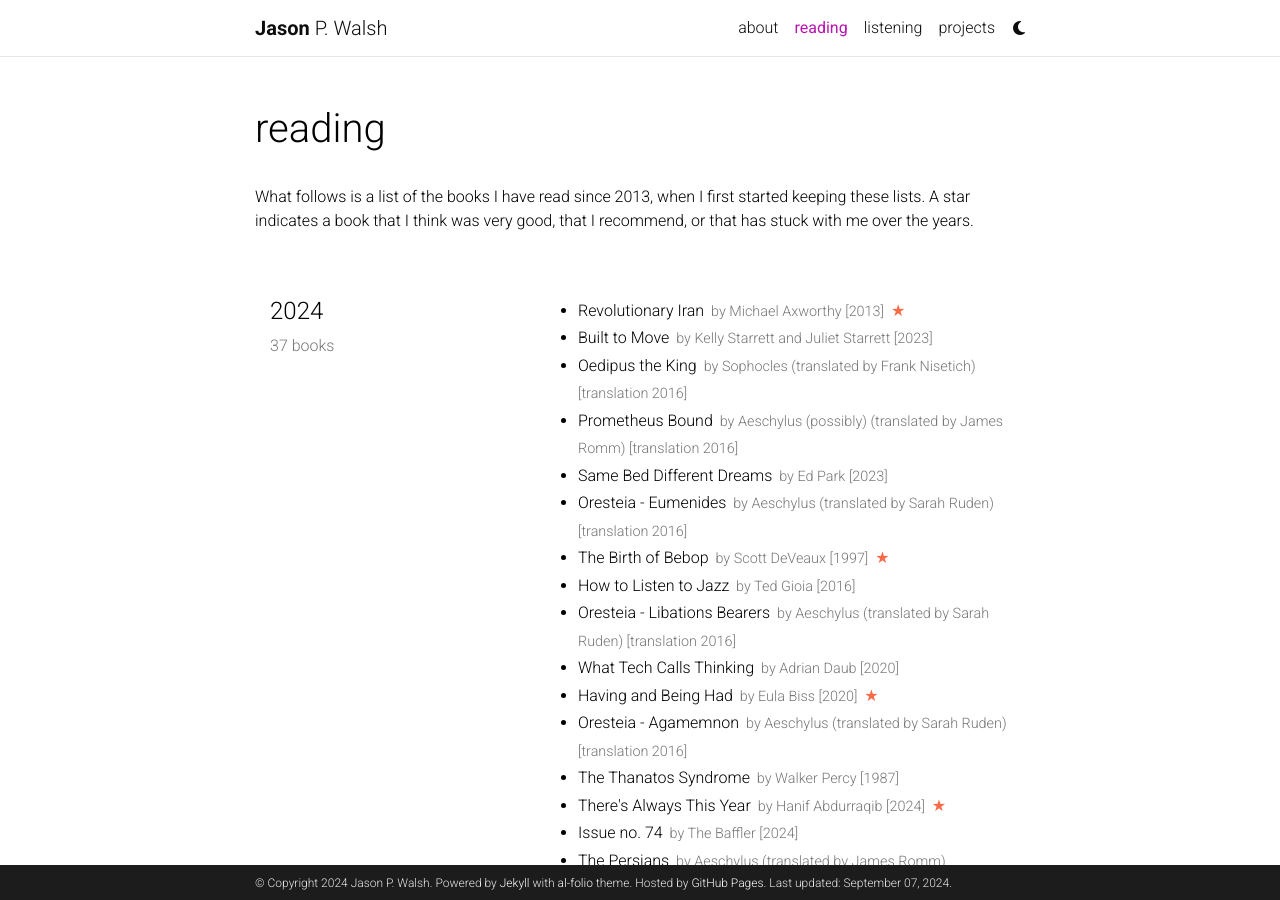
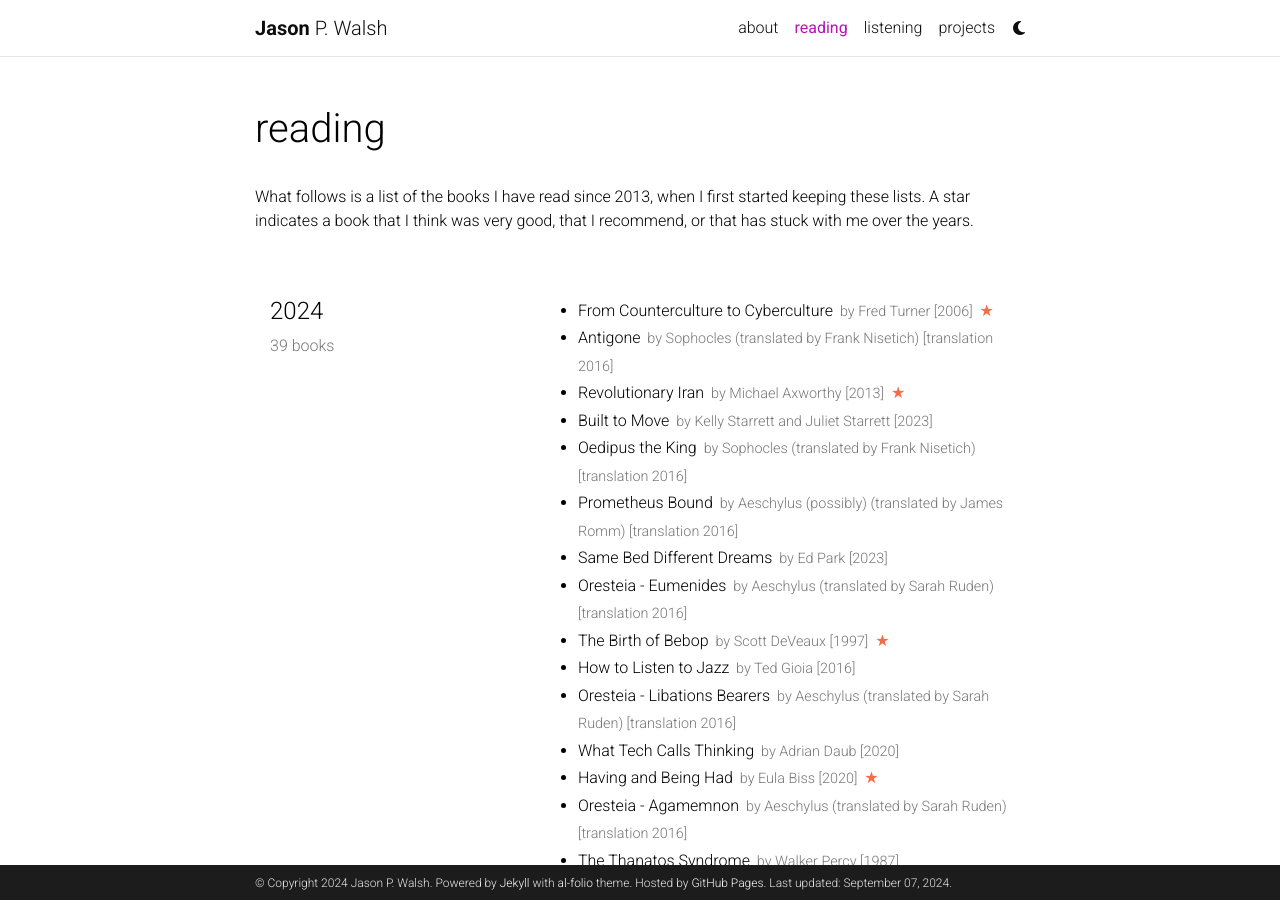
Before and after one commit to jwals23/jwals23.github.io, a Jekyll site: the page built from _pages/reading.md, in a window 1280 px wide and 900 px high. Built offline with Jekyll 4.4.1, drawn with Linux system fonts in a browser that asks for light colours; comment, search, counter and statistics services are not loaded; a style sheet for code colours, icons or effects is not loaded.

Commit message:
Update reading.yml

```diff
--- a/_data/reading.yml
+++ b/_data/reading.yml
@@ -1,6 +1,15 @@
 list:
   - year: "2024"
     books:
+      - title: From Counterculture to Cyberculture
+        author: Fred Turner
+        year: 2006
+        star: yes
+
+      - title: Antigone
+        author: Sophocles (translated by Frank Nisetich)
+        year: translation 2016
+
       - title: Revolutionary Iran
         author: Michael Axworthy
         year: 2013
```
